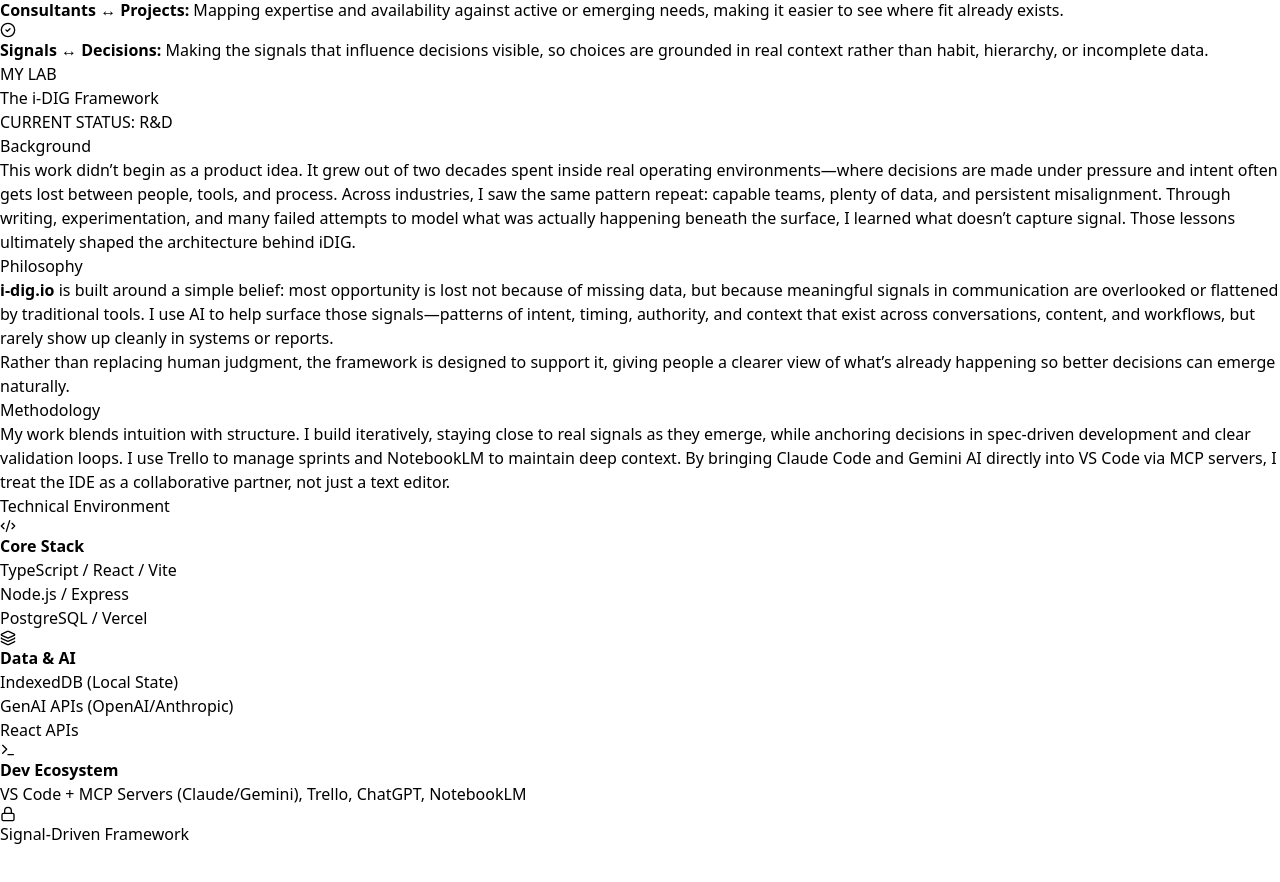
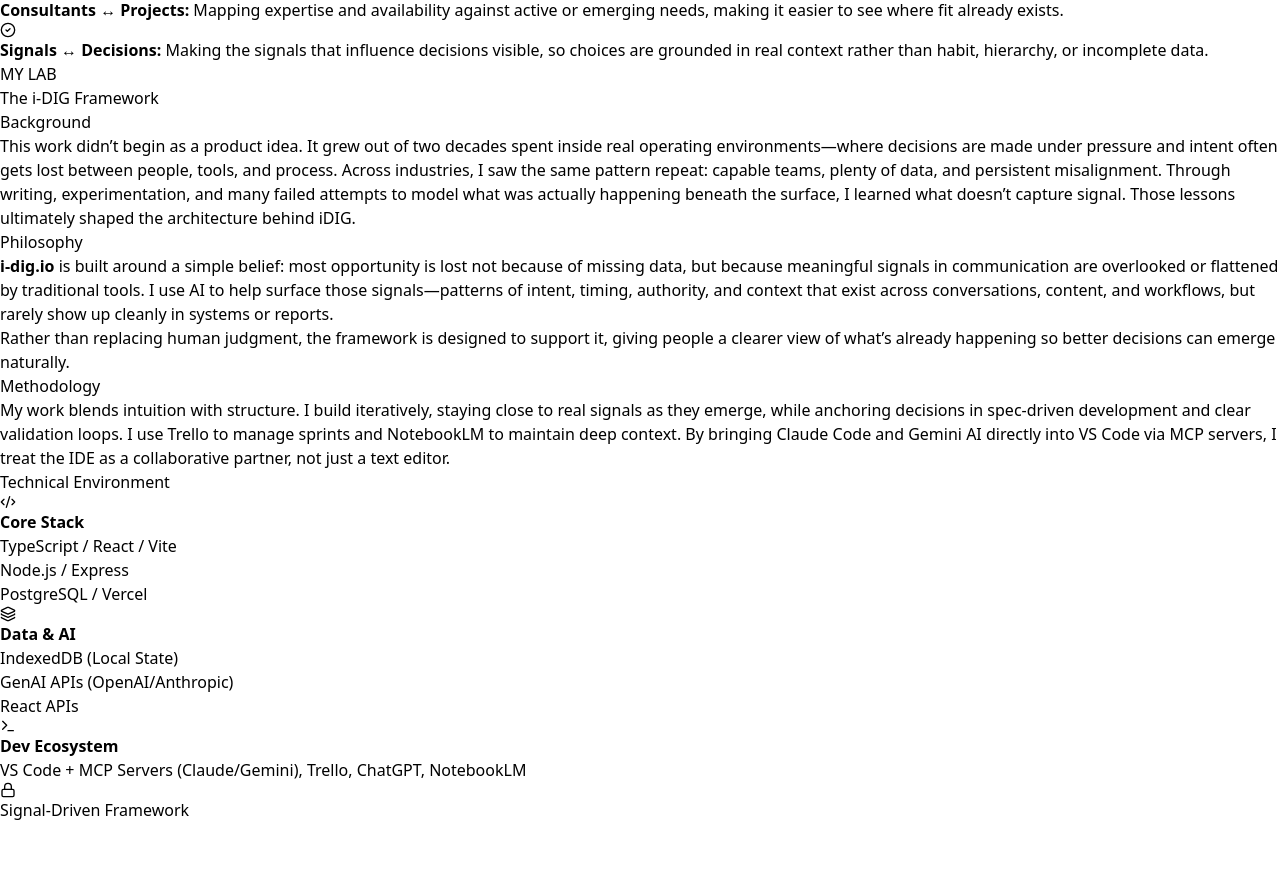
Before and after one commit to theresonantbuilder/idig_website, a React (Vite) app: page / in a window 1280 px wide. Shown: the part 1592-2474 px from the top of the page. Built offline with nearby package versions, Linux system fonts and the light colour scheme; grey boxes are pictures that could not be loaded.

Commit message:
removed button

```diff
--- a/src/pages/HomeSignalDriven.tsx
+++ b/src/pages/HomeSignalDriven.tsx
@@ -289,7 +289,6 @@ I work alongside them to understand real bottlenecks, then use a purpose-built d
           <div className="max-w-6xl mx-auto px-6">
             <div className="flex flex-col md:flex-row md:items-end justify-between mb-12 border-b border-slate-700 pb-8">
               <div><h3 className="text-blue-400 font-bold tracking-widest text-sm mb-2">MY LAB</h3><h2 className="text-3xl text-white font-light">The i-DIG Framework</h2></div>
-              <div className="mt-4 md:mt-0"><span className="inline-flex items-center px-3 py-1 rounded bg-blue-900/50 border border-blue-700 text-blue-200 text-xs font-mono">CURRENT STATUS: R&D</span></div>
             </div>
 
 
```
